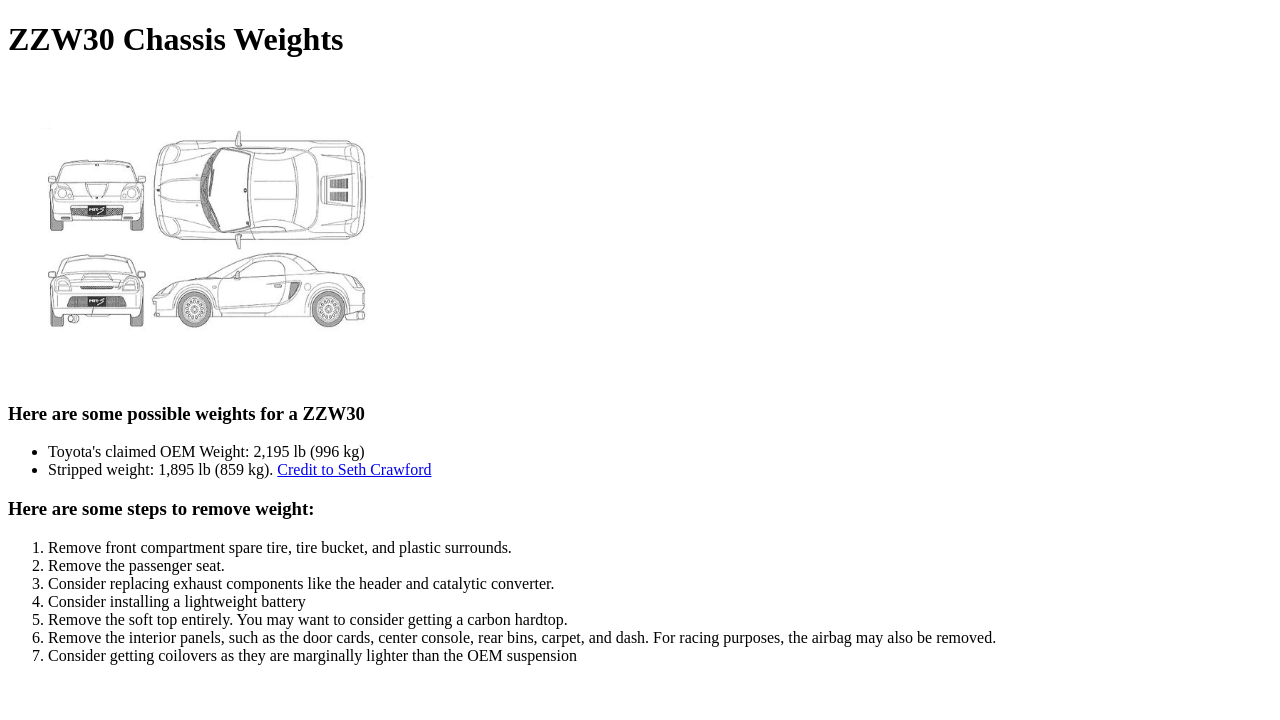
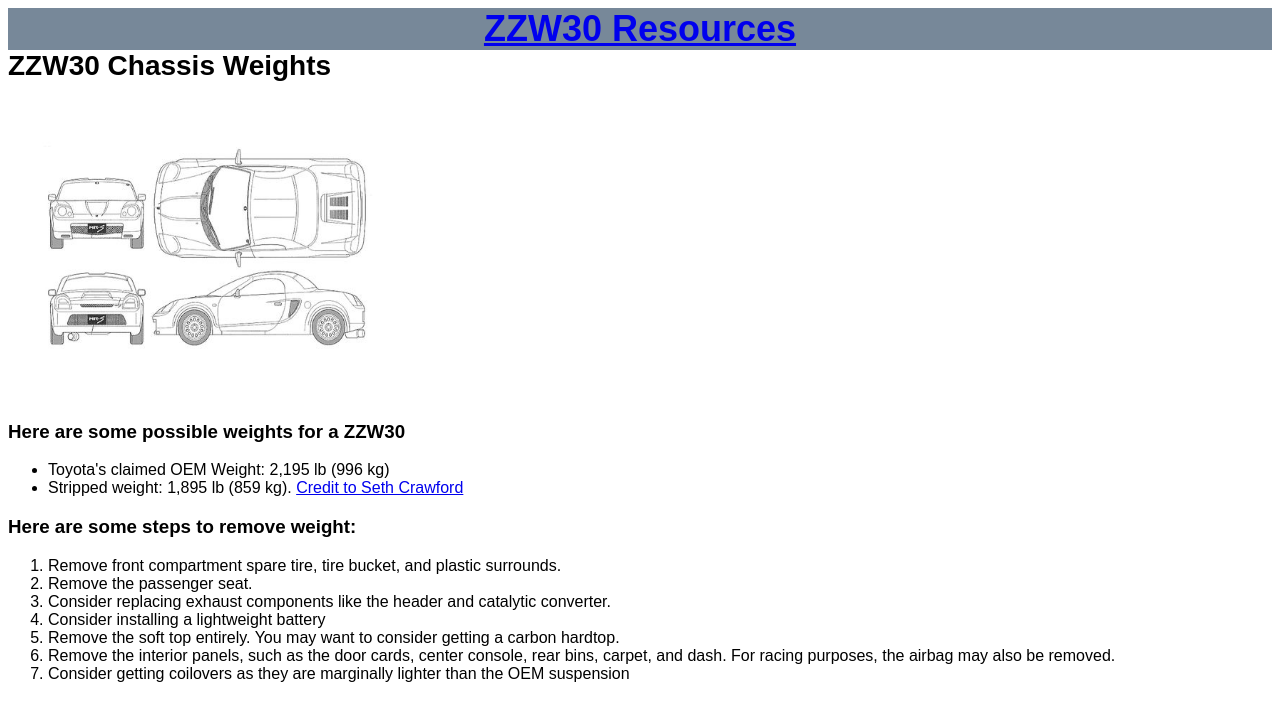
Before and after one commit to sterlinm96/zzw30-resources, a plain HTML site: page rsrcs/weights.html in a window 1280 px wide. Drawn offline with Linux system fonts and the light colour scheme.

Commit message:
Update prior commit to include page changes

```diff
--- a/rsrcs/weights.html
+++ b/rsrcs/weights.html
@@ -3,9 +3,11 @@
 <head>
     <meta charset="UTF-8">
     <title>ZZW30 - Weights</title>
+    <link rel="stylesheet" href="../style.css">
 </head>
 <body>
-    <h1>ZZW30 Chassis Weights</h1>
+    <div class="header"><a href="../index.html"> ZZW30 Resources</a></div>
+    <div class="sub header">ZZW30 Chassis Weights</div>
     <p><img src="./zzw30blueprint.jpg" alt="Exterior blueprint of a ZZW30 with front, rear, side, and top views." height="300" width="400"></p>
     <h3>Here are some possible weights for a ZZW30</h3>
     <p></p>
```
Also changed, not shown: index.html (+2 -1 lines), rsrcs/engineswaps.html (+3 -1 lines).
